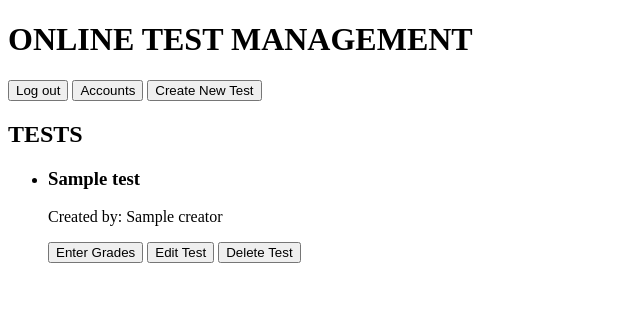
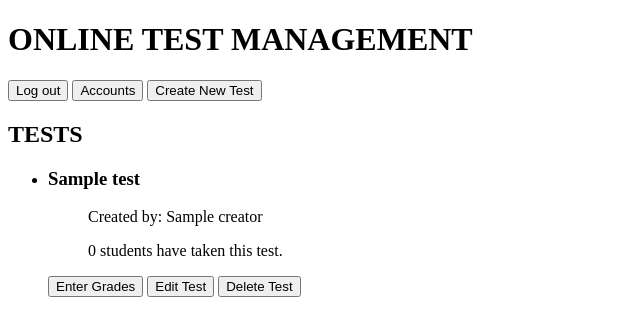
Before and after one commit to amoyer22/CSET160-Final, a Flask app: template templates/teacher_home.html in a window 1280 px wide. Shown: the top 336 px of the page, without its empty margins (0-640 px from the left). Run offline with Flask 3, Linux system fonts and the light colour scheme; the template is opened without the code that fills it: most values are stand-ins (such as "Sample title", 1, 10 or a date in 2020).

Commit message:
Edited test buttons

```diff
--- a/templates/student_home.html
+++ b/templates/student_home.html
@@ -24,10 +24,10 @@
                 <p>Your grade: --/--</p>
                 <p>Created by: {{test.creator}}</p>
                 <p>0 students have taken this test.</p>
-                <div>
-                    <button onclick="location.href='/tests/take?id={{ test.id }}&student_id={{ student_id }}'">Take Test</button>
-                </div>
             </ul>
+            <div>
+                <button onclick="location.href='/tests/take?id={{ test.id }}&student_id={{ student_id }}'">Take Test</button>
+            </div>
         </li>
         {% else %}
         {% if tests|length == 0 %}
--- a/templates/teacher_home.html
+++ b/templates/teacher_home.html
@@ -21,7 +21,10 @@
         {% for test in tests %}
         <li>
             <h3>{{ test.name }}</h3>
-            <p>Created by: {{ test.creator }}</p>
+            <ul>
+                <p>Created by: {{test.creator}}</p>
+                <p>0 students have taken this test.</p>
+            </ul>
             <div>
                 <button onclick="location.href='/tests/grade?id={{test.id}}'">Enter Grades</button>
                 <button onclick="location.href='/tests/edit?id={{test.id}}'">Edit Test</button>
```
